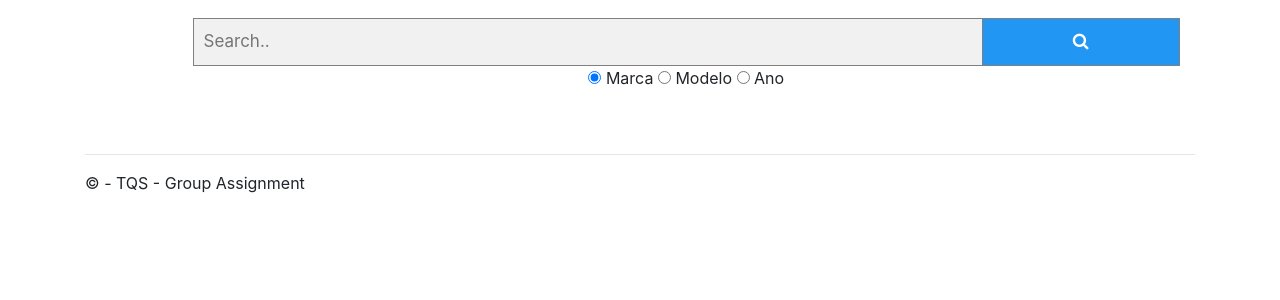
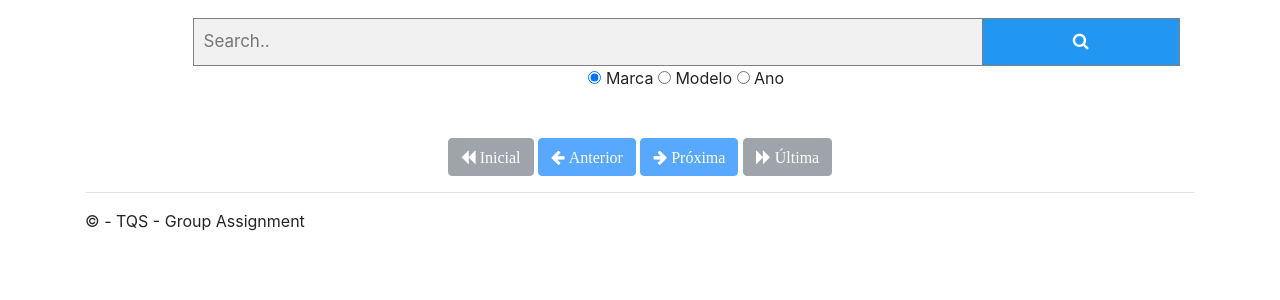
Before and after one commit to user-cube/4wheels-frontend, a Django app: template app/templates/index.html in a window 1280 px wide. Shown: the part 56-356 px from the top of the page. Run offline with Django 3.2, Linux system fonts and the light colour scheme; the template is opened without the code that fills it, so the values that code supplies are empty; some libraries are stand-ins or nearby versions.

Commit message:
pagination in search

```diff
--- a/Frontend/urls.py
+++ b/Frontend/urls.py
@@ -26,7 +26,7 @@ urlpatterns = [
     path('logout', auth_views.LogoutView.as_view(next_page='/'), name='logout'),
     path('signup/', views.signup, name='signup'),
     path('infoItem/<int:carId>', views.getItem, name='infoitem'),
-    path('search', views.search, name='search'),
+    path('search/<int:pageID>', views.search, name='searchpage'),
     path('profile/<str:edit>/', views.getProfile, name="profile"),
     path('profile/<str:edit>/', views.getProfile, name="profileedit"),
     path('updateProfile', views.updateProfile, name="updateProfile"),
--- a/app/templates/index.html
+++ b/app/templates/index.html
@@ -41,7 +41,7 @@
 
 {% block content %}
     <div class="col-lg-11 offset-1" style="text-align: center">
-        <form class="example" action="{% url 'search' %}" method="get">
+        <form class="example" action="/search/1" method="get">
             <input type="text" placeholder="Search.." name="search">
             <button type="submit"><i class="fa fa-search"></i></button>
             <input type="radio" name="pesquisa" value="brand" checked> Marca
@@ -67,8 +67,71 @@
         {% endfor %}
     </div>
     <br>
-    {% if typeOfPage == "cars" %}
     <div class="col-lg-12" style="text-align: center">
+        {% if database|length == 0 %}
+            <a href="/search/1?search={{ content }}&pesquisa={{ tipo }}" class="btn btn-secondary disabled"><i
+                    class="fa fa-backward"> Inicial</i></a>
+            <a href="/search/{{ prev }}?search={{ content }}&pesquisa={{ tipo }}"
+               class="btn btn-primary disabled"><i
+                    class="fa fa-arrow-left"> Anterior</i></a>
+            <a href="/search/{{ next }}?search={{ content }}&pesquisa={{ tipo }}"
+               class="btn btn-primary disabled"><i
+                    class="fa fa-arrow-right"> Próxima</i></a>
+            <a href="/search/{{ last }}?search={{ content }}&pesquisa={{ tipo }}"
+               class="btn btn-secondary disabled"><i class="fa fa-forward">
+                Última</i></a>
+        {% else %}
+            {% if typeOfPage == "search" %}
+                {% if carPage == 0 %}
+                    {% if real == last %}
+                        <a href="/search/1?search={{ content }}&pesquisa={{ tipo }}" class="btn btn-secondary disabled"><i
+                                class="fa fa-backward"> Inicial</i></a>
+                        <a href="/search/{{ prev }}?search={{ content }}&pesquisa={{ tipo }}"
+                           class="btn btn-primary disabled"><i
+                                class="fa fa-arrow-left"> Anterior</i></a>
+                        <a href="/search/{{ next }}?search={{ content }}&pesquisa={{ tipo }}"
+                           class="btn btn-primary disabled"><i
+                                class="fa fa-arrow-right"> Próxima</i></a>
+                        <a href="/search/{{ last }}?search={{ content }}&pesquisa={{ tipo }}"
+                           class="btn btn-secondary disabled"><i class="fa fa-forward">
+                            Última</i></a>
+                    {% else %}
+                        <a href="/" class="btn btn-secondary disabled"><i class="fa fa-backward"> Inicial</i></a>
+                        <a href="/search/{{ prev }}?search={{ content }}&pesquisa={{ tipo }}"
+                           class="btn btn-primary disabled"><i
+                                class="fa fa-arrow-left"> Anterior</i></a>
+                        <a href="/search/{{ next }}?search={{ content }}&pesquisa={{ tipo }}"
+                           class="btn btn-primary {% if database|length == 0 %}disabled{% endif %}"><i
+                                class="fa fa-arrow-right"> Próxima</i></a>
+                        <a href="/search/{{ last }}?search={{ content }}&pesquisa={{ tipo }}"
+                           class="btn btn-secondary{% if database|length == 0 %}disabled{% endif %}"><i
+                                class="fa fa-forward">
+                            Última</i></a>
+                    {% endif %}
+                {% else %}
+                    {% if real == last %}
+                        <a href="/search/1?search={{ content }}&pesquisa={{ tipo }}" class="btn btn-secondary"><i
+                                class="fa fa-backward"> Inicial</i></a>
+                        <a href="/search/{{ prev }}?search={{ content }}&pesquisa={{ tipo }}" class="btn btn-primary"><i
+                                class="fa fa-arrow-left"> Anterior</i></a>
+                        <a href="/search/{{ next }}" class="btn btn-primary disabled"><i
+                                class="fa fa-arrow-right"> Próxima</i></a>
+                        <a href="/search/{{ last }}?search={{ content }}&pesquisa={{ tipo }}"
+                           class="btn btn-secondary disabled"><i class="fa fa-forward">
+                            Última</i></a>
+                    {% else %}
+                        <a href="/search/1?search={{ content }}&pesquisa={{ tipo }}" class="btn btn-secondary"><i
+                                class="fa fa-backward"> Inicial</i></a>
+                        <a href="/search/{{ prev }}?search={{ content }}&pesquisa={{ tipo }}" class="btn btn-primary"><i
+                                class="fa fa-arrow-left"> Anterior</i></a>
+                        <a href="/search/{{ next }}?search={{ content }}&pesquisa={{ tipo }}" class="btn btn-primary"><i
+                                class="fa fa-arrow-right"> Próxima</i></a>
+                        <a href="/search/{{ last }}?search={{ content }}&pesquisa={{ tipo }}" class="btn btn-secondary"><i
+                                class="fa fa-forward">
+                            Última</i></a>
+                    {% endif %}
+                {% endif %}
+            {% else %}
                 {% if carPage == 0 %}
                     {% if real == last %}
                         <a href="/" class="btn btn-secondary disabled"><i class="fa fa-backward"> Inicial</i></a>
@@ -106,6 +169,7 @@
                             Última</i></a>
                     {% endif %}
                 {% endif %}
+            {% endif %}
+        {% endif %}
     </div>
-    {% endif %}
 {% endblock %}
--- a/app/templates/layout.html
+++ b/app/templates/layout.html
@@ -31,8 +31,7 @@
 
             <div class="collapse navbar-collapse" id="navbarDefault">
                 <ul class="navbar-nav mr-auto">
-                    <li {% if request.resolver_match.url_name == 'home' %}class="nav-item active"{% endif %}
-                        {% if request.resolver_match.url_name == 'search' %}class="nav-item active"
+                    <li {% if request.resolver_match.url_name == 'home' %}class="nav-item active"
                         {% else %}class="nav-item"{% endif %}>
                         <a class="nav-link" href="{% url 'home' %}">Home</a>
                     </li>
```
Also changed, not shown: app/views.py (+25 -7 lines). Lines whose indentation alone changed are shown as unchanged.
